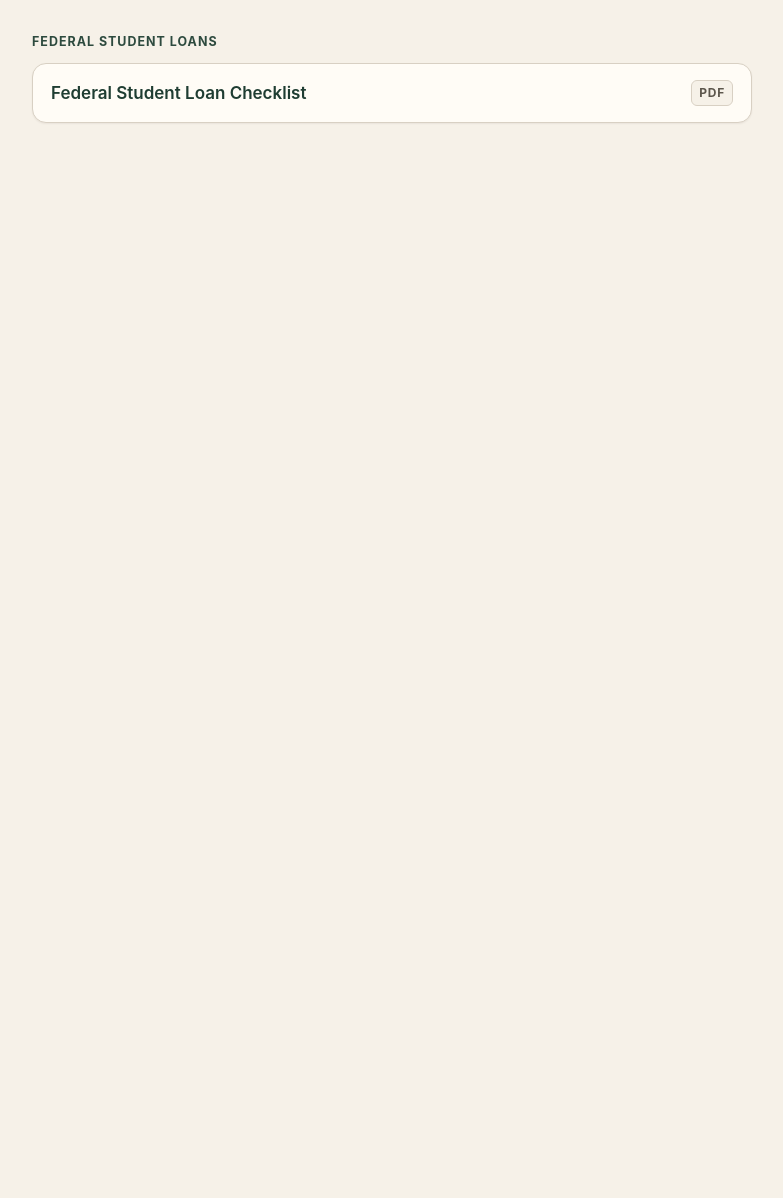
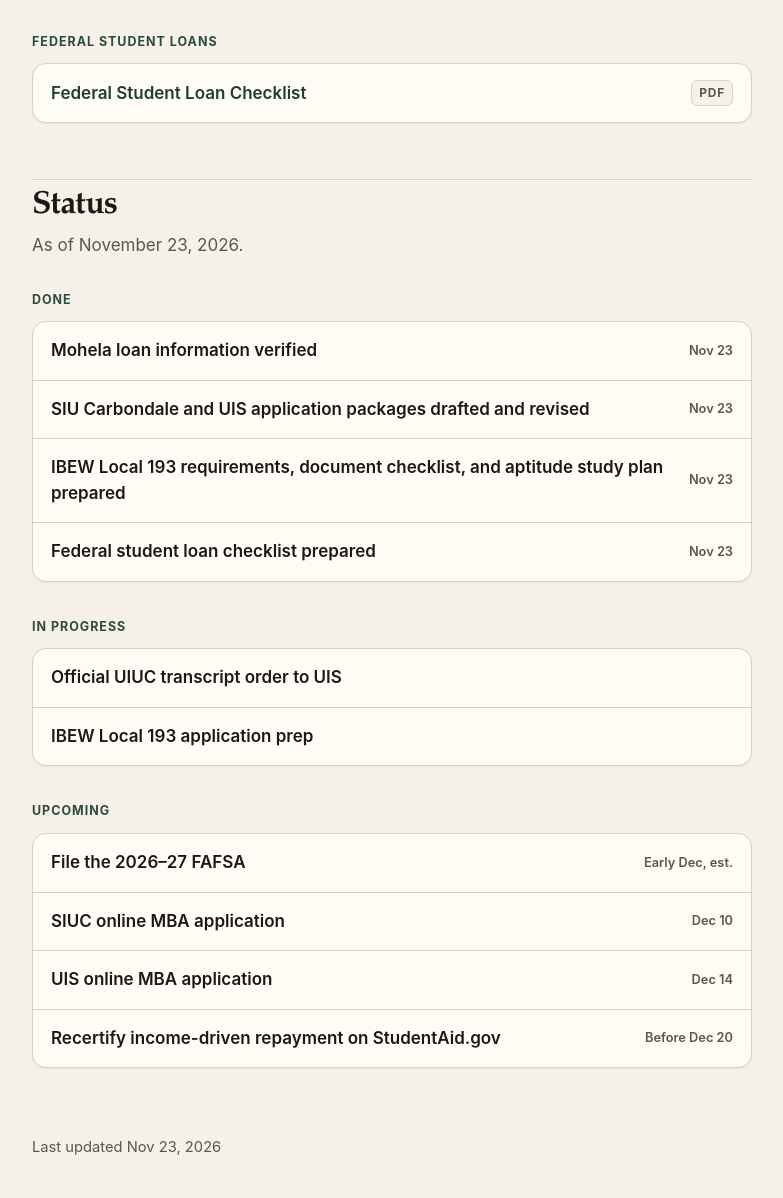
Before and after one commit to 8mxmwttn82-glitch/duke-plan-documents-087970f7, a plain HTML site: page index.html in a window 1280 px wide. Shown: the part 923-2121 px from the top of the page, without its empty margins (248-1031 px from the left). Before the commit the page ends 1146 px from the top, so only its background shows below. Drawn offline with Linux system fonts and the light colour scheme.

Commit message:
Add Status section with Nov 23 updates

```diff
--- a/index.html
+++ b/index.html
@@ -4,7 +4,7 @@
   <meta charset="utf-8">
   <meta name="viewport" content="width=device-width, initial-scale=1, viewport-fit=cover">
   <meta name="robots" content="noindex, nofollow">
-  <meta name="description" content="Completed files for the Duke Plan.">
+  <meta name="description" content="Completed files and status for the Duke Plan.">
   <title>Duke Plan Documents</title>
   <link rel="stylesheet" href="styles.css">
 </head>
@@ -13,16 +13,18 @@
     <div class="wrap">
       <p class="site-title"><a href="./">Duke Plan Documents</a></p>
       <nav class="nav" aria-label="Primary">
-        <a href="#completed-files" class="nav-current" aria-current="page">Completed Files</a>
+        <a href="#completed-files" id="nav-files" class="nav-current" aria-current="page">Completed Files</a>
+        <a href="#status" id="nav-status">Status</a>
       </nav>
     </div>
   </header>
 
-  <main class="wrap" id="completed-files">
-    <h1>Completed Files</h1>
+  <main class="wrap">
+    <section id="completed-files" aria-labelledby="completed-files-heading">
+      <h1 id="completed-files-heading">Completed Files</h1>
       <p class="lede">Tap any document to open it.</p>
 
-    <section aria-labelledby="applications-heading">
+      <div class="group" aria-labelledby="applications-heading">
         <h2 id="applications-heading">Applications</h2>
         <p class="group-note">SIU Carbondale and UIS</p>
         <ul class="file-list">
@@ -69,9 +71,9 @@
             </a>
           </li>
         </ul>
-    </section>
+      </div>
 
-    <section aria-labelledby="ibew-heading">
+      <div class="group" aria-labelledby="ibew-heading">
         <h2 id="ibew-heading">IBEW Local 193</h2>
         <ul class="file-list">
           <li>
@@ -93,9 +95,9 @@
             </a>
           </li>
         </ul>
-    </section>
+      </div>
 
-    <section aria-labelledby="loans-heading">
+      <div class="group" aria-labelledby="loans-heading">
         <h2 id="loans-heading">Federal Student Loans</h2>
         <ul class="file-list">
           <li>
@@ -105,7 +107,92 @@
             </a>
           </li>
         </ul>
+      </div>
+    </section>
+
+    <section id="status" aria-labelledby="status-heading">
+      <h1 id="status-heading">Status</h1>
+      <p class="lede">As of November 23, 2026.</p>
+
+      <div class="group" aria-labelledby="done-heading">
+        <h2 id="done-heading">Done</h2>
+        <ul class="status-list">
+          <li>
+            <span class="status-item">Mohela loan information verified</span>
+            <span class="status-when">Nov 23</span>
+          </li>
+          <li>
+            <span class="status-item">SIU Carbondale and UIS application packages drafted and revised</span>
+            <span class="status-when">Nov 23</span>
+          </li>
+          <li>
+            <span class="status-item">IBEW Local 193 requirements, document checklist, and aptitude study plan prepared</span>
+            <span class="status-when">Nov 23</span>
+          </li>
+          <li>
+            <span class="status-item">Federal student loan checklist prepared</span>
+            <span class="status-when">Nov 23</span>
+          </li>
+        </ul>
+      </div>
+
+      <div class="group" aria-labelledby="in-progress-heading">
+        <h2 id="in-progress-heading">In Progress</h2>
+        <ul class="status-list">
+          <li>
+            <span class="status-item">Official UIUC transcript order to UIS</span>
+          </li>
+          <li>
+            <span class="status-item">IBEW Local 193 application prep</span>
+          </li>
+        </ul>
+      </div>
+
+      <div class="group" aria-labelledby="upcoming-heading">
+        <h2 id="upcoming-heading">Upcoming</h2>
+        <ul class="status-list">
+          <li>
+            <span class="status-item">File the 2026–27 FAFSA</span>
+            <span class="status-when">Early Dec, est.</span>
+          </li>
+          <li>
+            <span class="status-item">SIUC online MBA application</span>
+            <span class="status-when">Dec 10</span>
+          </li>
+          <li>
+            <span class="status-item">UIS online MBA application</span>
+            <span class="status-when">Dec 14</span>
+          </li>
+          <li>
+            <span class="status-item">Recertify income-driven repayment on StudentAid.gov</span>
+            <span class="status-when">Before Dec 20</span>
+          </li>
+        </ul>
+      </div>
     </section>
   </main>
+
+  <footer class="site-footer">
+    <div class="wrap">
+      <p>Last updated Nov 23, 2026</p>
+    </div>
+  </footer>
+
+  <script>
+    (function () {
+      var links = document.querySelectorAll(".nav a");
+      function setCurrent() {
+        var hash = location.hash || "#completed-files";
+        links.forEach(function (a) {
+          var on = a.getAttribute("href") === hash;
+          a.classList.toggle("nav-current", on);
+          if (on) a.setAttribute("aria-current", "page");
+          else a.removeAttribute("aria-current");
+        });
+      }
+      window.addEventListener("hashchange", setCurrent);
+      setCurrent();
+    })();
+  </script>
 </body>
 </html>
--- a/styles.css
+++ b/styles.css
@@ -64,6 +64,12 @@ body {
   text-decoration: none;
 }
 
+.nav {
+  display: flex;
+  align-items: center;
+  gap: 4px;
+}
+
 .nav a {
   display: inline-block;
   padding: 8px 12px;
@@ -82,7 +88,18 @@ body {
 }
 
 main {
-  padding: 28px 0 64px;
+  padding: 28px 0 24px;
+}
+
+#completed-files,
+#status {
+  scroll-margin-top: 84px;
+}
+
+#status {
+  margin-top: 56px;
+  padding-top: 8px;
+  border-top: 1px solid var(--rule);
 }
 
 h1 {
@@ -99,7 +116,7 @@ h1 {
   color: var(--muted);
 }
 
-section {
+.group {
   margin-bottom: 36px;
 }
 
@@ -118,7 +135,8 @@ h2 {
   font-size: 0.95rem;
 }
 
-.file-list {
+.file-list,
+.status-list {
   list-style: none;
   margin: 12px 0 0;
   padding: 0;
@@ -129,17 +147,22 @@ h2 {
   overflow: hidden;
 }
 
-.file-list li + li {
+.file-list li + li,
+.status-list li + li {
   border-top: 1px solid var(--rule);
 }
 
-.file-list a {
+.file-list a,
+.status-list li {
   display: flex;
   align-items: center;
   justify-content: space-between;
   gap: 16px;
   padding: 16px 18px;
   min-height: 56px;
+}
+
+.file-list a {
   color: var(--link);
   text-decoration: none;
 }
@@ -150,21 +173,44 @@ h2 {
   outline: none;
 }
 
-.file-name {
+.file-name,
+.status-item {
   flex: 1;
   font-weight: 600;
 }
 
+.file-kind,
+.status-when {
+  flex: none;
+  font-size: 0.8rem;
+  font-weight: 600;
+  color: var(--muted);
+}
+
 .file-kind {
-  flex: none;
   font-size: 0.75rem;
   font-weight: 700;
   letter-spacing: 0.06em;
-  color: var(--muted);
   background: var(--bg);
   border: 1px solid var(--rule);
   border-radius: 6px;
   padding: 3px 7px;
+}
+
+.status-when {
+  text-align: right;
+  max-width: 42%;
+  line-height: 1.3;
+}
+
+.site-footer {
+  padding: 8px 0 calc(40px + env(safe-area-inset-bottom));
+  color: var(--muted);
+  font-size: 0.92rem;
+}
+
+.site-footer p {
+  margin: 0;
 }
 
 @media (max-width: 480px) {
@@ -175,4 +221,8 @@ h2 {
   .site-header .wrap {
     flex-wrap: wrap;
   }
+
+  .status-list li {
+    align-items: flex-start;
+  }
 }
```
Lines whose indentation alone changed are shown as unchanged.
